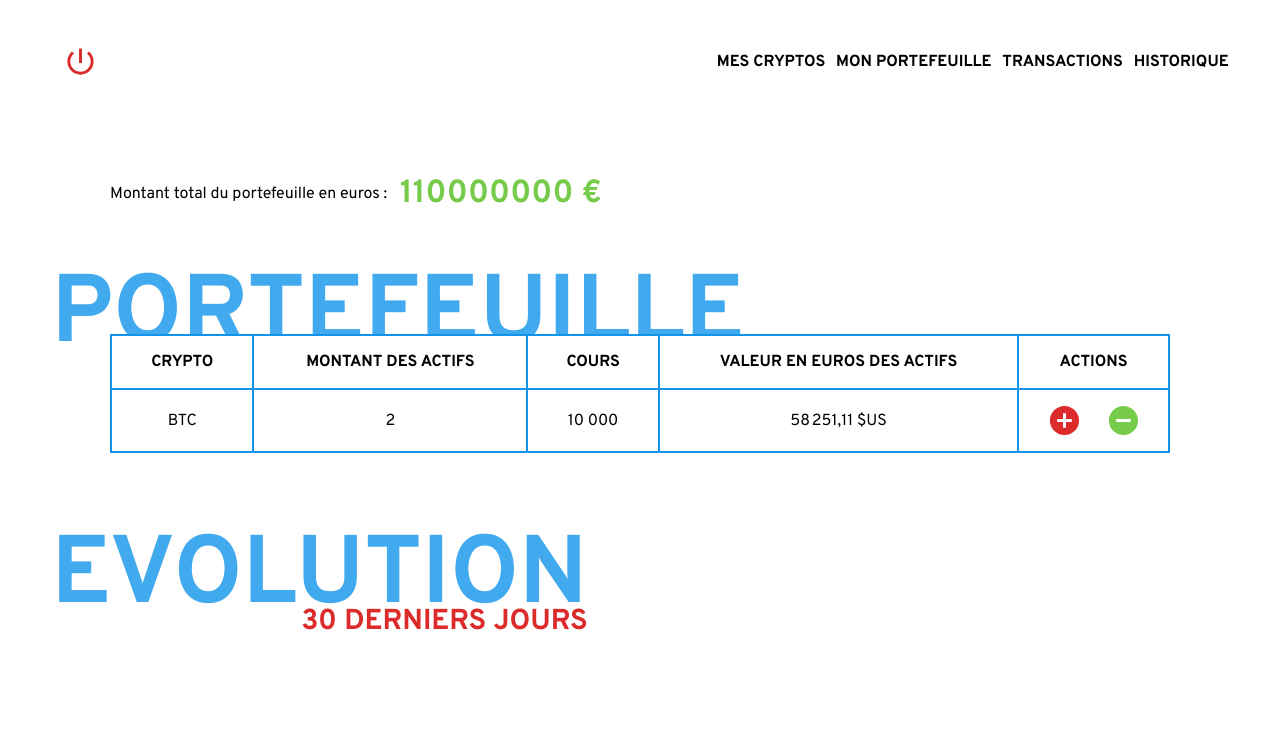
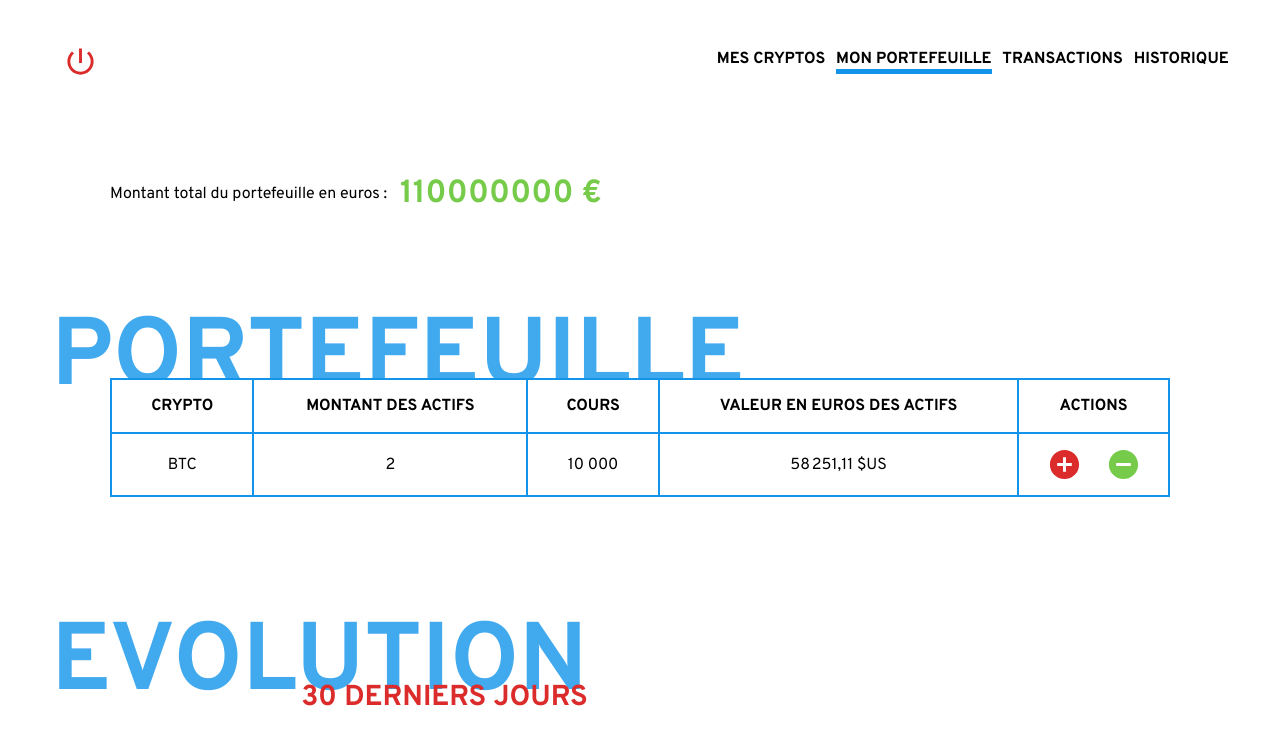
Before and after one commit to Jef-io/crypto-wallet-app, a React (Create React App) app: page / in a window 1280 px wide. Shown: the top 744 px of the page. Built offline with nearby package versions, Linux system fonts and the light colour scheme.

Commit message:
[FEAT]colored nav items & title position fix

```diff
--- a/src/components/NavBar.js
+++ b/src/components/NavBar.js
@@ -9,19 +9,23 @@ const NavBar = () => {
     const routes = [
         {
             to: "/cryptos",
-            name: "Mes cryptos"
+            name: "Mes cryptos",
+            color: "Green"
         },
         {
             to: "/",
-            name: "Mon portefeuille"
+            name: "Mon portefeuille",
+            color: "Blue"
         },
         {
             to: "/trading",
-            name: "Transactions"
+            name: "Transactions",
+            color: "Red"
         },
         {
             to: "/history",
-            name: "Historique"
+            name: "Historique",
+            color: "Blue"
         }
     ]
 
@@ -33,7 +37,7 @@ const NavBar = () => {
             <div className="MenuItems">
                 {
                     routes.map((item, id) =>
-                        <NavLink key={id} to={item.to} exact activeClassName="SelectedNavLink">
+                        <NavLink key={id} to={item.to} exact activeClassName={`SelectedNavLink${item.color}`}>
                             {item.name}
                         </NavLink>
                     )
--- a/src/css/index.css
+++ b/src/css/index.css
@@ -28,21 +28,36 @@ body {
     color: black;
 }
 
+.SelectedNavLinkRed {
+    border-bottom: solid 5px #db2b2b;
+}
+.SelectedNavLinkGreen {
+    border-bottom: solid 5px #76cc4a;
+}
+
+.SelectedNavLinkBlue {
+    border-bottom: solid 5px #1294ea;
+}
+
 main {
     display: flex;
     flex-direction: column;
 }
 
 section {
+    position: relative;
     width: 90%;
     align-self: center;
+    z-index: 5;
 }
 
 h1, h2 {
+    position: relative;
     text-transform: uppercase;
     font-size: 6em;
     margin: 0;
-    margin-bottom: -5.5vh;
+    transform: translateY(35%);
+    z-index: 0;
 }
 
 table {
--- a/src/css/wallet.css
+++ b/src/css/wallet.css
@@ -21,14 +21,16 @@
     padding: 0;
 }
 
-.Wallet h2 {
+.Wallet h2:last-of-type {
     margin-top: 8vh;
-    margin-bottom: -8vh;
+    margin-bottom: -4vh;
 }
 
 .Wallet h3 {
-   font-size: 1.8em;
-   text-transform: uppercase;
-   margin-right: 0;
-   align-self: flex-end;
+    position: relative;
+    font-size: 1.8em;
+    text-transform: uppercase;
+    margin-right: 0;
+    align-self: flex-end;
+    z-index: 5;
 }
```
